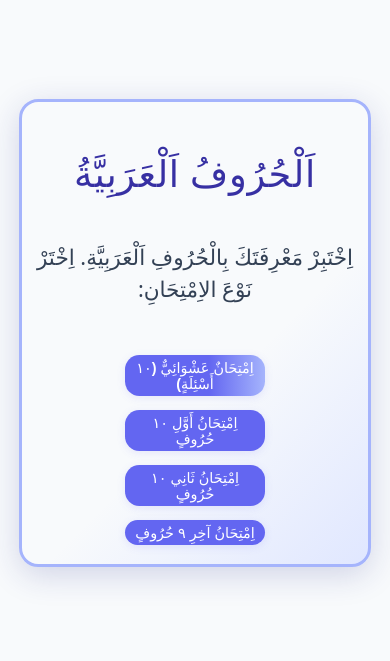
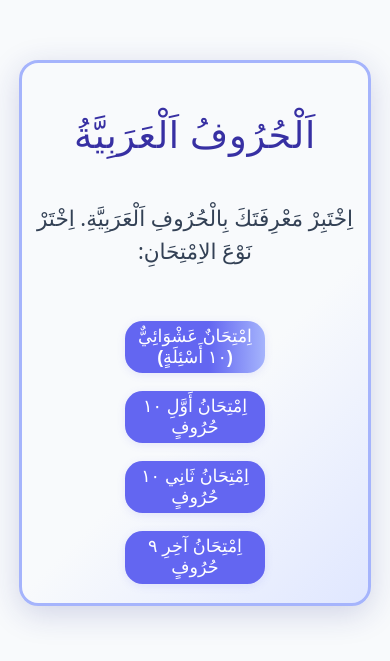
Before and after one commit to YousofFarrag/letrasarabe, a React (Vite) app: page / in a window 390 px wide. Shown: the part 121-782 px from the top of the page. Built offline with nearby package versions, Linux system fonts and the light colour scheme.

Commit message:
style: improve mobile layout, fit frame with margins, remove black background

```diff
--- a/src/index.css
+++ b/src/index.css
@@ -172,7 +172,7 @@ body {
   color: #fff;
   border: none;
   border-radius: 1em;
-  font-size: 0.95em;
+  font-size: 1.25em;
   font-weight: 700;
   padding: 0.4em 1.1em;
   margin-top: 1.2em;
@@ -211,7 +211,7 @@ body {
   color: #fff;
   border: none;
   border-radius: 2em;
-  font-size: 1.15em;
+  font-size: 1.25em;
   font-weight: 700;
   padding: 0.4em 2em;
   box-shadow: 0 2px 8px 0 rgba(245, 158, 66, 0.13);
@@ -232,8 +232,8 @@ body {
     padding: 0.3em 1.2em;
     margin-top: 2.2rem;
   }
-  .action-btn, .restart-btn, .option-btn, .home-btn-inside {
-    font-size: 0.9em;
+  .action-btn, .restart-btn, .home-btn-inside {
+    font-size: 1.1em;
     padding: 0.3em 0.7em;
     min-width: 70px;
     max-width: 140px;
```
